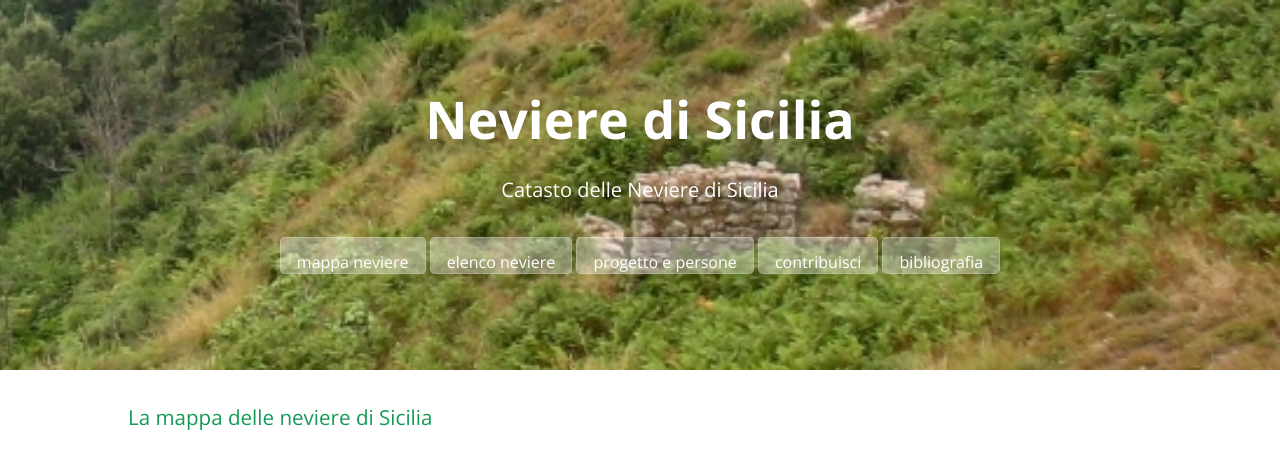
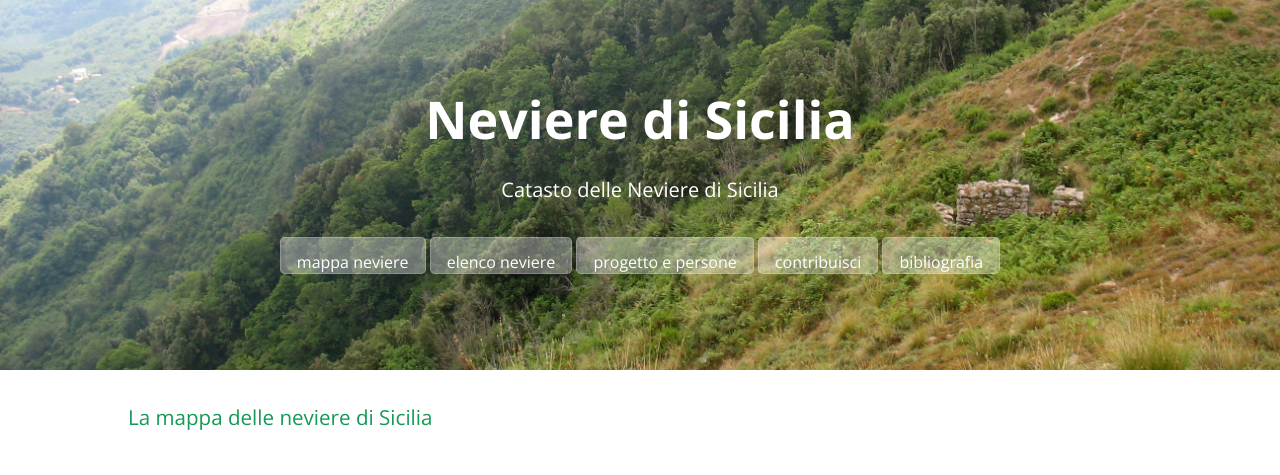
Before and after one commit to NeviereDiSicilia/nevieredisicilia.github.io, a Jekyll site: the page built from index.html, in a window 1280 px wide. Shown: the top 475 px of the page. Built offline with Jekyll 4.4.1, drawn with Linux system fonts in a browser that asks for light colours; grey boxes are pictures that could not be loaded.

Commit message:
Update cayman.css

```diff
--- a/css/cayman.css
+++ b/css/cayman.css
@@ -145,7 +145,7 @@
   .btn + .btn { margin-top: 1rem; margin-left: 0; } }
 
 /*.page-header { color: #fff; text-align: center; background-color: #159957; background-image: linear-gradient(120deg, #155799, #159957); }*/
-.page-header { color: #ffffff; text-align: center; background-color: transparent; background-image: url("/images/neviera_monte_fossa_neve_632.jpg"); background-repeat: no-repeat; background-position: center; background-size: cover; background-attachment: fixed; */ box-sizing: border-box; }
+.page-header { color: #ffffff; text-align: center; background-color: transparent; background-image: url("/images/neviera_monte_fossa_neve.jpg"); background-repeat: no-repeat; background-position: center; background-size: cover; background-attachment: fixed; */ box-sizing: border-box; }
 @media screen and (min-width: 64em) { .page-header { padding: 5rem 6rem; } }
 @media screen and (min-width: 42em) and (max-width: 64em) { .page-header { padding: 3rem 4rem; } }
 @media screen and (max-width: 42em) { .page-header { padding: 2rem 1rem; } }
```
